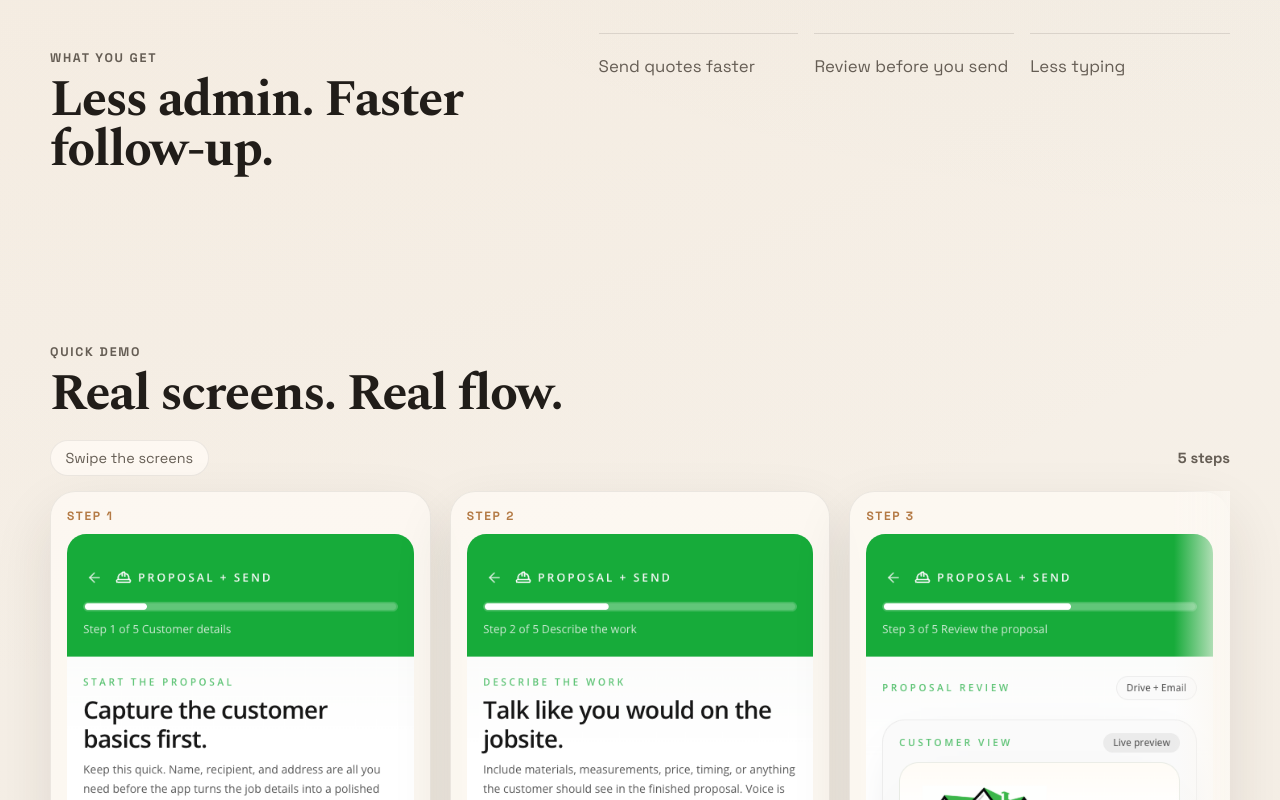
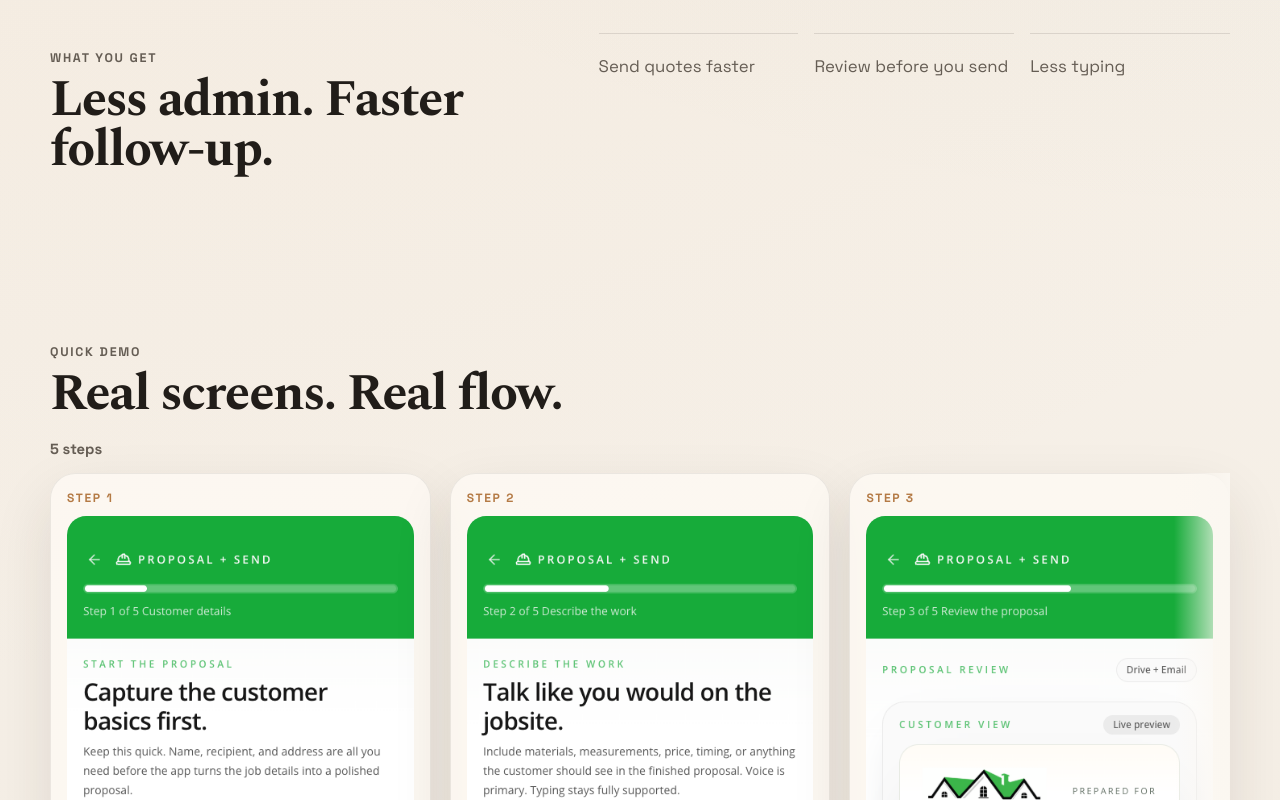
Before and after one commit to AP-Moose/voice-to-proposal-site, a Next.js app: page / in a window 1280 px wide. Shown: the part 1747-2547 px from the top of the page. Built offline with nearby package versions, Linux system fonts and the light colour scheme.

Commit message:
Highlight voice capture in hero and remove demo hint bubble

```diff
--- a/app/globals.css
+++ b/app/globals.css
@@ -345,20 +345,6 @@ img {
   touch-action: pan-x;
 }
 
-.demo-hint-chip {
-  display: inline-flex;
-  align-items: center;
-  min-height: 2.25rem;
-  padding: 0.45rem 0.9rem;
-  border-radius: 999px;
-  background: rgba(255, 251, 245, 0.82);
-  border: 1px solid rgba(33, 29, 25, 0.08);
-  color: var(--muted);
-  font-size: 0.9rem;
-  white-space: nowrap;
-  animation: demo-nudge 2.4s ease-in-out infinite;
-}
-
 .demo-count {
   margin: 0;
   color: var(--muted);
@@ -600,7 +586,7 @@ img {
   }
 
   .demo-rail-header {
-    align-items: flex-start;
+    justify-content: flex-end;
   }
 
   .demo-gallery {
@@ -623,12 +609,6 @@ img {
 
   .demo-gallery img {
     object-fit: contain;
-  }
-
-  .demo-hint-chip {
-    font-size: 0.84rem;
-    white-space: nowrap;
-    animation: none;
   }
 
   .demo-cta {
@@ -685,19 +665,7 @@ img {
   }
 }
 
-@keyframes demo-nudge {
-  0%,
-  100% {
-    transform: translateX(0);
-  }
-
-  50% {
-    transform: translateX(8px);
-  }
-}
-
 @media (prefers-reduced-motion: reduce) {
-  .demo-hint-chip,
   .phone-frame-front img,
   .phone-frame-back img {
     animation: none;
--- a/app/page.tsx
+++ b/app/page.tsx
@@ -124,7 +124,7 @@ export default function Home() {
               <img src="/marketing-assets/product-proposal-review.png" alt="Proposal review screen from the AI Contractor System" />
             </div>
             <div className="phone-frame phone-frame-back">
-              <img src="/marketing-assets/product-customer-details.png" alt="Customer details screen from the AI Contractor System" />
+              <img src="/marketing-assets/product-scope-voice.png" alt="Voice capture screen from the AI Contractor System" />
             </div>
           </div>
         </div>
@@ -169,9 +169,6 @@ export default function Home() {
           <h2>Real screens. Real flow.</h2>
         </div>
         <div className="demo-rail-header">
-          <div className="demo-hint">
-            <span className="demo-hint-chip">Swipe the screens</span>
-          </div>
           <p className="demo-count">5 steps</p>
         </div>
         <div className="demo-scroller" aria-label="Voice-to-proposal screen walkthrough">
```
